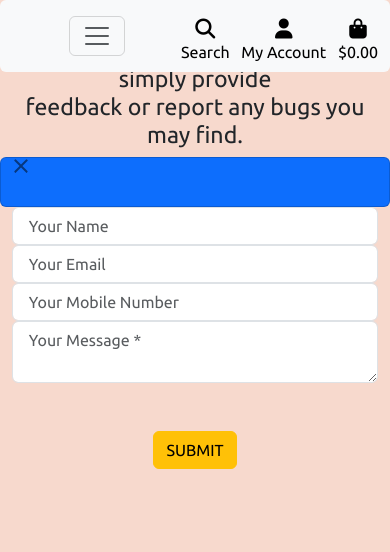
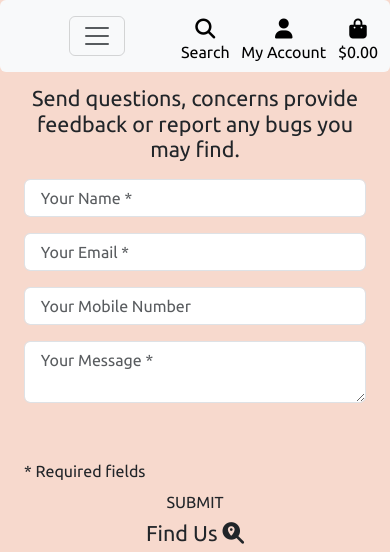
Before and after one commit to Esmael-Pinho/fourth-milestone-project, a Django app: page /contact/ in a window 390 px wide; the page is wider, and only the part inside the window is pictured. Shown: the top 552 px of that part. Run offline with Django 3.2, Linux system fonts and the light colour scheme; some libraries are stand-ins or nearby versions; some web fonts are replaced.

Commit message:
added contact content

```diff
--- a/contact/templates/contact/contact.html
+++ b/contact/templates/contact/contact.html
@@ -1,21 +1,40 @@
 {% extends "base.html" %}
 {% load static %}
+
+    {% block corecss %}
+    {{ block.super }}
+
+    {% endblock %}
+
 {% block content %}
 
     <section class="dash-section" id="contact">
         <div class="container">
+            <div id="contact-div" class=" container-fluid">
+                <div class="row  justify-content-center mb-5">
+                    <div class="col-10">
+                        <h2 class="heading">Contact us</h2>
+                    </div>
+                </div>
+
+                <div class="row justify-content-around">
+                    <div class="col-sm-10 col-lg-6 contact-us-bg">
                         <div class="text-center cont-us">
-                <h2 class="section-heading text-uppercase">Contact Us</h2>
-                <h3 class="section-subheading white">Send us questions, concerns or simply provide<br>
-                    feedback or report any bugs you may find.</h3>
+                            <h4 class="w-100">Send questions, concerns provide<br>
+                                feedback or report any bugs you may find.
+                            </h4>
                         </div>
                         <div class="thank-you-container">
-                <div class="row justify-content-md-center mess-1">
-                    <div class="card text-bg-primary col-sm-12 col-md-7 col-lg-4">
+                            <div class="row justify-content-center">
+                                <div class="col-10">
+                                    <div id="contact-modal" class="modal fade" tabindex="-1" aria-hidden="true">
+                                        <div class="modal-dialog">
+                                            <div class="modal-content">
                                                 <div class="modal-header">
-                            <button type="button" class="btn-close" data-bs-dismiss="thank-you-container" data-bs-target="thank-you-container" aria-label="Close"></button>
+                                                    <h5 class="modal-title">Thank you</h5>
+                                                    <button type="button" class="btn-close" data-bs-dismiss="modal" aria-label="Close"></button>
                                                 </div>
-                        <div class="card-body">
+                                                <div class="modal-body">
                                                     <div class="thank-you-message">
 
                                                     </div>
@@ -23,34 +42,66 @@
                                             </div>
                                         </div>
                                     </div>
+                                </div>
+                            </div>
+                        </div>
                         <form id="contact-form" onsubmit="return sendEmail(this);">
                             <div id="contact-container" class="row align-items-stretch mb-5">
-                    <div class="col-md-6">
-                        <div class="form-group">
+                                <div class="col-12">
+                                    <div class="form-group my-2">
                                         <!-- Name input-->
-                            <input class="form-control" id="name" name="name" type="text" placeholder=" Your Name " required>
+                                        <input class="form-control" id="name" name="name" type="text" placeholder=" Your Name *" required>
                                     </div>
+                                </div>
+                                <div class="col-12 my-2">
                                     <div class="form-group">
                                         <!-- Email address input-->
-                            <input class="form-control" id="email" name="email" type="email" placeholder=" Your Email " required>
+                                        <input class="form-control" id="email" name="email" type="email" placeholder=" Your Email *" required>
                                     </div>
+                                </div>
+                                <div class="col-12 my-2">
                                     <div class="form-group mb-md-0">
                                         <!-- Phone number input-->
-                            <input class="form-control" id="phone" type="tel" placeholder=" Your Mobile Number" required>
+                                        <input class="form-control" id="phone" type="tel" placeholder=" Your Mobile Number">
                                     </div>
                                 </div>
-                    <div class="col-md-6">
+                                <div class="col-12 my-2">
                                     <div class="form-group form-group-textarea mb-md-0">
                                         <!-- Message input-->
                                         <textarea class="form-control" id="message" name="message" placeholder=" Your Message *" required></textarea>
                                     </div>
                                 </div>
                             </div>
-                <div class="text-center contact-btn">
-                    <input type="submit" id="contact-btn" class="btn btn-warning btn-xl text-uppercase" aria-label="Send message">
+                            <span>* Required fields</span>
+                            <div class="text-center contact-btn ">
+                                <button type="submit" id="contact-btn" class="btn submit-btn text-uppercase" aria-label="Send message" data-bs-toggle="modal" data-bs-target="#contact-modal">
+                                    <span>submit</span>
+                                </button>
                             </div>
                         </form>
 
+                    </div>
+
+                    <div id="contactRight" class="col-sm-10 col-lg-5 contact-us-bg">
+                        <div class="contact-panel" id="contact-panel-right">
+                            <h4 class="text-center cont-us">Find Us <i class="fas fa-search-location"></i></h4>
+                            <div id="map">
+                                <iframe id="mapIframe" title="Map with our location" src="https://www.google.com/maps/embed?pb=!1m17!1m12!1m3!1d1060.5891856360124!2d-57.217700286412885!3d74.58408341110247!2m3!1f0!2f0!3f0!3m2!1i1024!2i768!4f13.1!3m2!1m1!2zNzTCsDM1JzAyLjciTiA1N8KwMTInNTQuNCJX!5e0!3m2!1sen!2snl!4v1681643862668!5m2!1sen!2snl"
+                                    width="600" height="450" style="border:0;" allowfullscreen="" loading="lazy" referrerpolicy="no-referrer-when-downgrade">
+                                </iframe>
+                            </div>
+                            <p> <strong>Address:</strong>
+                                <br>
+                                <small>Greenland<br>
+                                    HQMM+JXJ Kullorsuaq, Greenland<br>
+                                    <i class="fa-solid fa-envelope hidden" aria-hidden="true"></i> <a class="email" href="mailto:mini@m.co.uk"> mini@m.co.uk</a><br>
+                                    <i class="fa-solid fa-phone hidden" aria-hidden="true"></i> <a class="phone-contact" href="tel:07378838013"> 0737 8838 013</a>
+                                </small><br>
+                            </p>
+                        </div>
+                    </div>
+                </div>
+            </div>
         </div>
     </section>
     {% endblock %}
--- a/home/templates/home/index.html
+++ b/home/templates/home/index.html
@@ -12,7 +12,7 @@
 {% block content %}
     <div class="container-fluid h-100">
         <div class="row h-100">
-            <div id="myCarousel" class="carousel slide mb-6 carousel-dark pointer-event" data-bs-ride="">
+            <div id="myCarousel" class="carousel slide mb-6 carousel-dark pointer-event" data-bs-ride="true">
                 <div class="carousel-indicators">
                   <button type="button" data-bs-target="#myCarousel" data-bs-slide-to="0" class="active" aria-current="true" aria-label="Slide 1"></button>
                   <button type="button" data-bs-target="#myCarousel" data-bs-slide-to="1" aria-label="Slide 2"></button>
@@ -49,7 +49,7 @@
                             </div>
                             <div class="row justify-content-center">
                                 <div class="col-sm-6 col-md-3">
-                                    <a href="" class="btn slide-btn button-green btn-effect text-uppercase animated animation-3"><span>Explore Drinks</span></a>
+                                    <a href="" class="btn slide-btn button-green text-uppercase animated animation-3"><span>Explore Drinks</span></a>
                                 </div>
                             </div>
                         </div>
--- a/static/css/base.css
+++ b/static/css/base.css
@@ -51,6 +51,7 @@
 }
 
 main {
+    margin-bottom: 2rem;
     flex: 1;
 }
 
@@ -88,14 +89,12 @@
     }
 }
 
-
 .button-green {
     position: relative;
     color: var(--white);
     font-size: 16px;
     font-weight: 700;
     padding: 15px 40px;
-    border-radius: 0;
     overflow: hidden;
     background-color: var(--green);
     color: var(--white);
--- a/templates/base.html
+++ b/templates/base.html
@@ -38,7 +38,13 @@
     {% endblock %}
 
     {% block extra_js %}
-
+      <!-- Connecting EmailJs -->
+      <script src="https://cdn.jsdelivr.net/npm/@emailjs/browser@3/dist/email.min.js"></script>
+      <script>
+          (function() {
+              emailjs.init("zjb6d0aI6Bcvb6s_C");
+          })();
+      </script>
     {% endblock %}
 
     <link rel="icon" type="image/x-icon" href="/media/slider-icon.png">
@@ -171,7 +177,7 @@
                     </a>
                 </div>
                 <div class="col-lg-4 text-lg-end">
-                    <a class="link-dark text-decoration-none me-3" href="">
+                    <a class="link-dark text-decoration-none me-3" href="{% url 'contact' %}">
                         <span class="bold footer-cont">Contact Us</span>
                     </a>
                 </div>
--- a/templates/includes/main-nav.html
+++ b/templates/includes/main-nav.html
@@ -26,5 +26,5 @@
       </ul>
     </li>
     <li class="nav-item">
-      <a class="nav-link fw-bold nav-link-font" href="" >Contact Us</a>
+      <a class="nav-link fw-bold nav-link-font" href="{% url 'contact' %}" >Contact Us</a>
   </ul>
```
Also changed, not shown: media/contact-bg-2.jpg (deleted), media/contact-bg-img.jpg (added), media/contact-bg.jpg (deleted), products/migrations/0002_auto_20240218_1227.py (added). Lines whose indentation alone changed are shown as unchanged.
